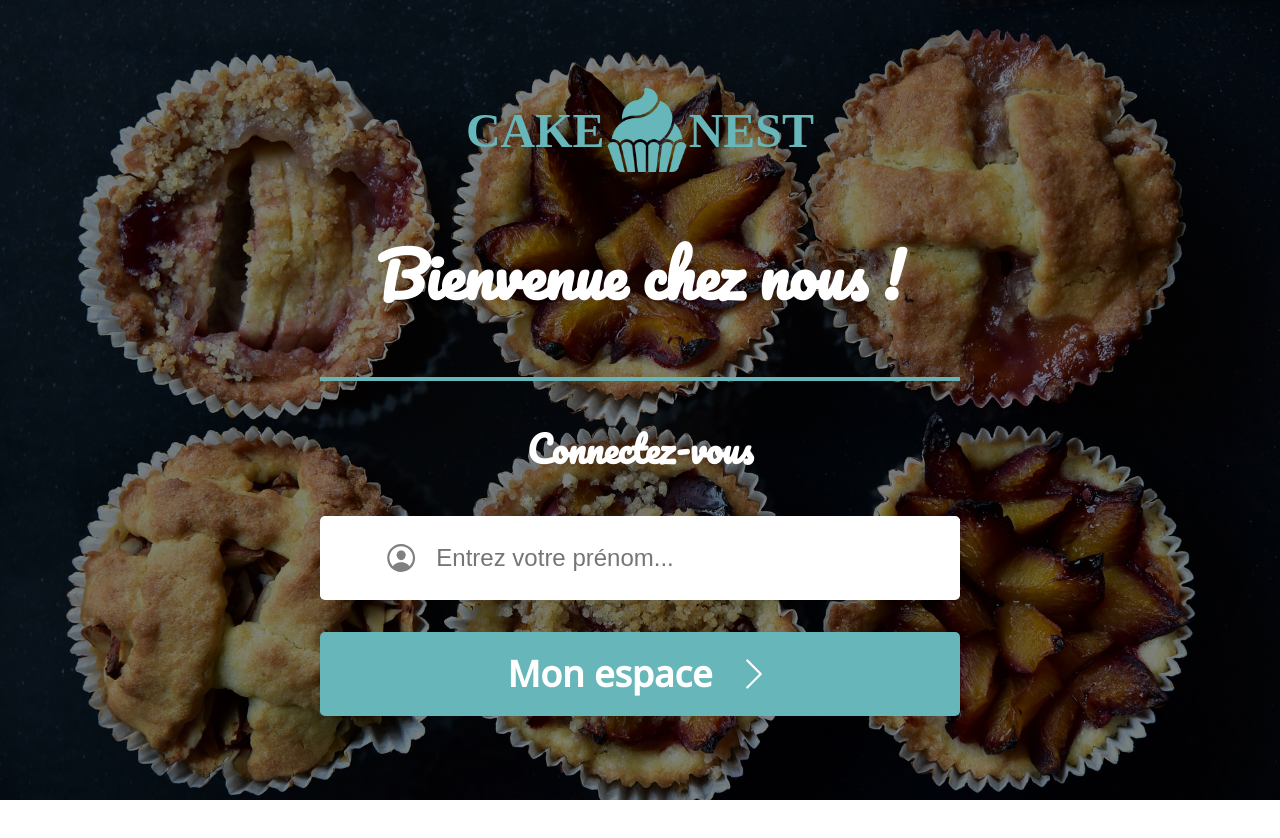
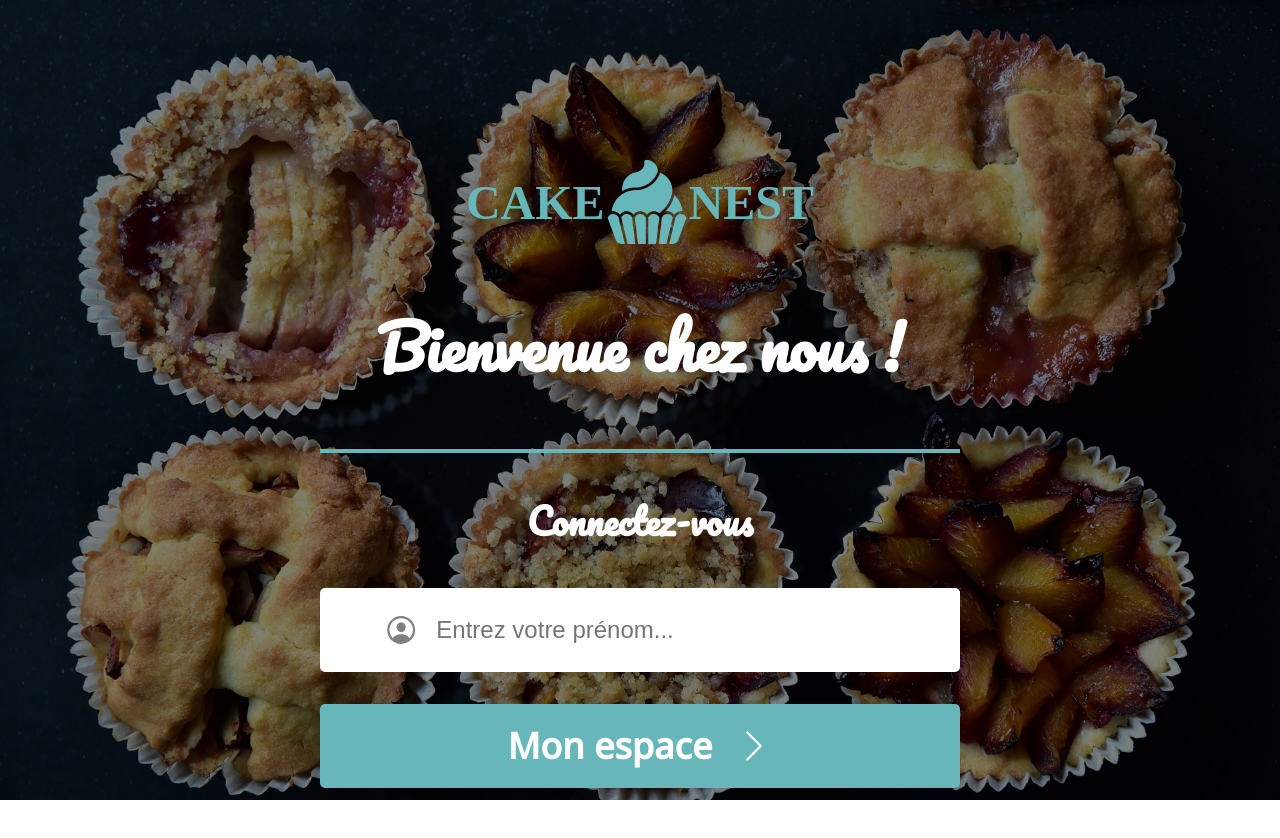
Before and after one commit to Saibotyk/Cake-Nest-Sai, a React (Vite) app: page / in a window 1280 px wide. Shown: the top 838 px of the page. Built offline with nearby package versions, Linux system fonts and the light colour scheme.

Commit message:
Micro height fix

```diff
--- a/src/pages/ConnectPage.jsx
+++ b/src/pages/ConnectPage.jsx
@@ -19,9 +19,7 @@ const StyledDiv = styled.div`
 
     display: flex;
     flex-direction: column;
-    margin: auto;
-    padding: 5rem 0;
-    height: 100vh;
+    margin: 10rem auto;
     width: 50vw;
 
     ::before{
```
